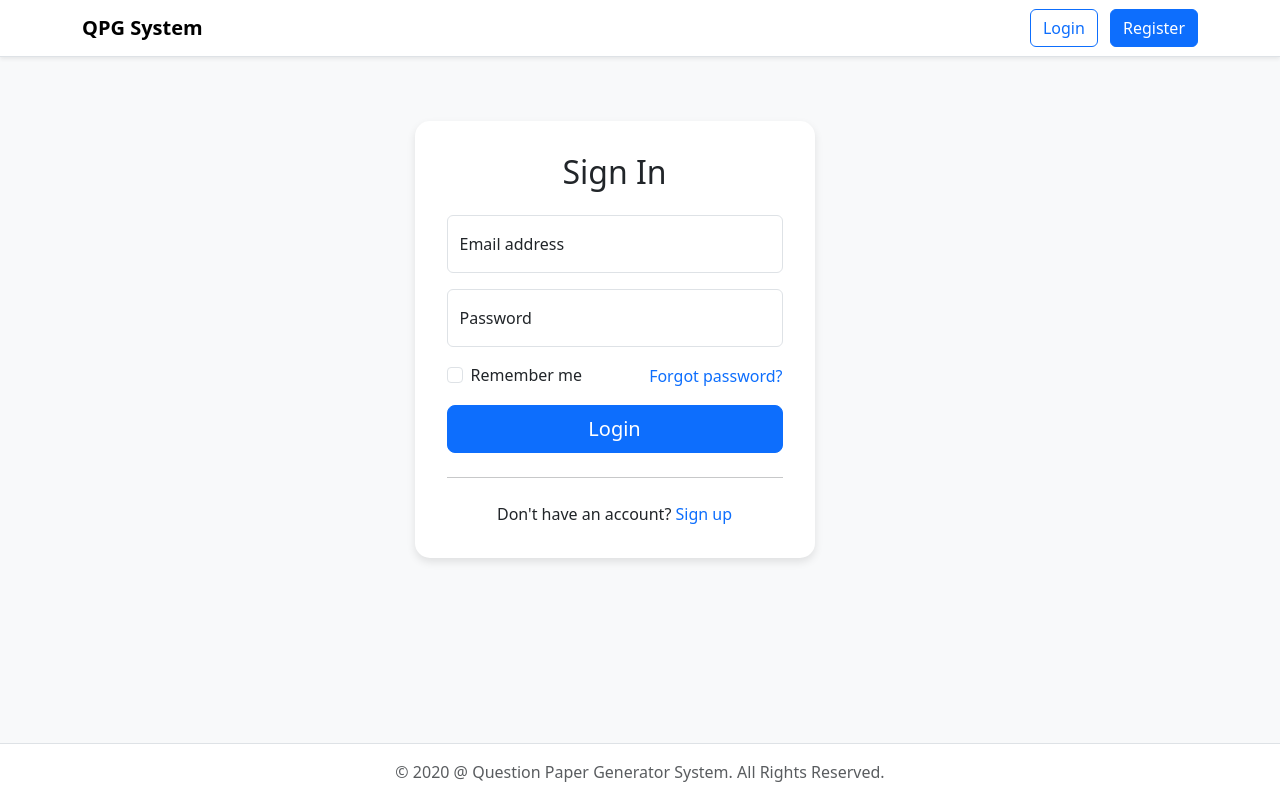
After one commit to Rahul01-IITm/question_bank_generator, a Flask app: template templates/login.html in a window 1280 px wide. The commit adds this page. Run offline with Flask 3, Linux system fonts and the light colour scheme; the template is opened without the code that fills it: most values are stand-ins (such as "Sample title", 1, 10 or a date in 2020).

Commit message:
login page added with index.html page

```diff
--- a/app.py
+++ b/app.py
@@ -12,6 +12,7 @@ db.init_app(app)
 
 import models
 import controllers.admin_routes
+import controllers.user_routes
 import controllers.authentication
 
 from models import setup_database
--- a/models.py
+++ b/models.py
@@ -11,6 +11,9 @@ class User(db.Model):
 
     id = db.Column(db.Integer, primary_key=True)
     username = db.Column(db.String(50), unique=True, nullable=False)
+    email = db.Column(db.String(100), unique=True, nullable=False)         # New
+    full_name = db.Column(db.String(100))                                   # New
+    pin_code = db.Column(db.String(10))                                     # New
     password = db.Column(db.String(100), nullable=False)
     is_admin = db.Column(db.Boolean, default=False)
 
@@ -21,6 +24,7 @@ class User(db.Model):
 
     def check_password(self, password):
         return check_password_hash(self.password, password)
+
 
 
 # Subject table
--- a/templates/index.html
+++ b/templates/index.html
@@ -1,16 +1,55 @@
-<!DOCTYPE html>
-<html lang="en">
+<!doctype html>
+<html lang="en" class="h-100">
 <head>
-    <meta charset="UTF-8">
-    <meta name="viewport" content="width=device-width, initial-scale=1.0">
-    <title>Question bank generator</title>
+    <!-- Required meta tags -->
+    <meta charset="utf-8">
+    <meta name="viewport" content="width=device-width, initial-scale=1">
+
+    <!-- Bootstrap CSS -->
+    <link href="https://cdn.jsdelivr.net/npm/bootstrap@5.3.2/dist/css/bootstrap.min.css" rel="stylesheet" integrity="sha384-T3c6CoIi6uLrA9TneNEoa7RxnatzjcDSCmG1MXxSR1GAsXEV/Dwwykc2MPK8M2HN" crossorigin="anonymous">
+
+    <!-- Default Title (can be overridden by child templates) -->
+    <title>{% block title %}Question Paper Generator{% endblock %}</title>
+
+    <style>
+      /* Base styles for the entire site */
+      body {
+        background-color: #f8f9fa;
+      }
+
+      /* Make sure the main content area can grow and shrink */
+      .main-content {
+        flex: 1;
+      }
+    </style>
+
+    <!-- Placeholder for page-specific styles -->
+    {% block styles %}{% endblock %}
 </head>
-<body>
+<body class="d-flex flex-column h-100">
 
-    <!-- Footer -->
-    <footer class="mt-auto">
+    <!-- Navbar - This will appear on every page -->
+    <nav class="navbar navbar-expand-lg navbar-light bg-white border-bottom shadow-sm">
         <div class="container">
-            &copy; {{ current_year }} @ Question paper generator system. All Rights Reserved.
+          <a class="navbar-brand fw-bold" href= >QPG System</a>
+          <div class="ms-auto">
+            <a href="{{url_for('login')}}" class="btn btn-outline-primary me-2" role="button">Login</a>
+            <a href class="btn btn-primary" role="button">Register</a>
+          </div>
+        </div>
+    </nav>
+
+    <!-- Main Content Block - This is where child templates will inject their content -->
+    <main class="main-content">
+        {% block content %}{% endblock %}
+    </main>
+
+    <!-- Footer - This will appear on every page -->
+    <footer class="footer mt-auto py-3 bg-white border-top">
+        <div class="container text-center">
+            <span class="text-muted">
+                © {{ current_year }} @ Question Paper Generator System. All Rights Reserved.
+            </span>
         </div>
     </footer>
 
--- /dev/null
+++ b/templates/login.html
@@ -0,0 +1,66 @@
+{% extends "index.html" %}
+
+{% block title %}Login - Question Paper Generator{% endblock %}
+
+{% block styles %}
+<style>
+    /* Styles specific to the login page */
+    .login-container {
+        max-width: 400px;
+        margin-top: 8vh;
+        padding: 2rem;
+        background-color: #ffffff;
+        border-radius: 15px;
+        box-shadow: 0 4px 8px rgba(0,0,0,0.1);
+    }
+</style>
+{% endblock %}
+
+
+{% block content %}
+<div class="container">
+    <div class="row justify-content-center">
+        <div class="col-md-6 col-lg-5">
+            <div class="login-container">
+                <h2 class="text-center mb-4">Sign In</h2>
+
+                <form>
+                    <!-- Email Input -->
+                    <div class="form-floating mb-3">
+                        <input type="email" class="form-control" id="floatingInput" placeholder="name@example.com" required>
+                        <label for="floatingInput">Email address</label>
+                    </div>
+
+                    <!-- Password Input -->
+                    <div class="form-floating mb-3">
+                        <input type="password" class="form-control" id="floatingPassword" placeholder="Password" required>
+                        <label for="floatingPassword">Password</label>
+                    </div>
+
+                    <!-- Remember Me Checkbox & Forgot Password -->
+                    <div class="d-flex justify-content-between align-items-center mb-3">
+                        <div class="form-check">
+                            <input class="form-check-input" type="checkbox" value="" id="rememberMe">
+                            <label class="form-check-label" for="rememberMe">
+                                Remember me
+                            </label>
+                        </div>
+                        <a href="#" class="text-decoration-none">Forgot password?</a>
+                    </div>
+
+                    <!-- Submit Button -->
+                    <div class="d-grid">
+                        <button class="btn btn-primary btn-lg" type="submit">Login</button>
+                    </div>
+                </form>
+
+                <hr class="my-4">
+
+                <div class="text-center">
+                    <p class="mb-0">Don't have an account? <a href class="text-decoration-none">Sign up</a></p>
+                </div>
+            </div>
+        </div>
+    </div>
+</div>
+{% endblock %}
```
Also changed, not shown: controllers/admin_routes.py (+11 -0 lines), controllers/authentication.py (+117 -0 lines), templates/register.html (added, +64 -0 lines).
